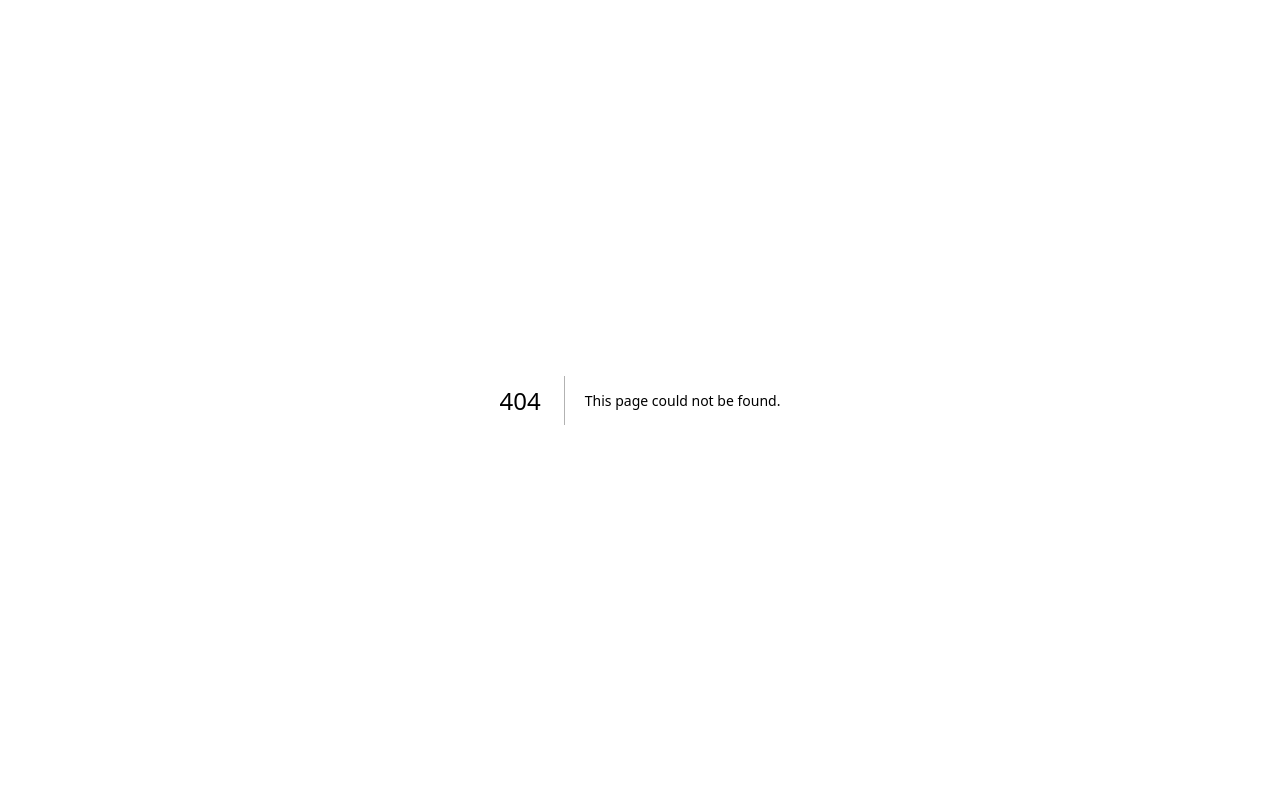
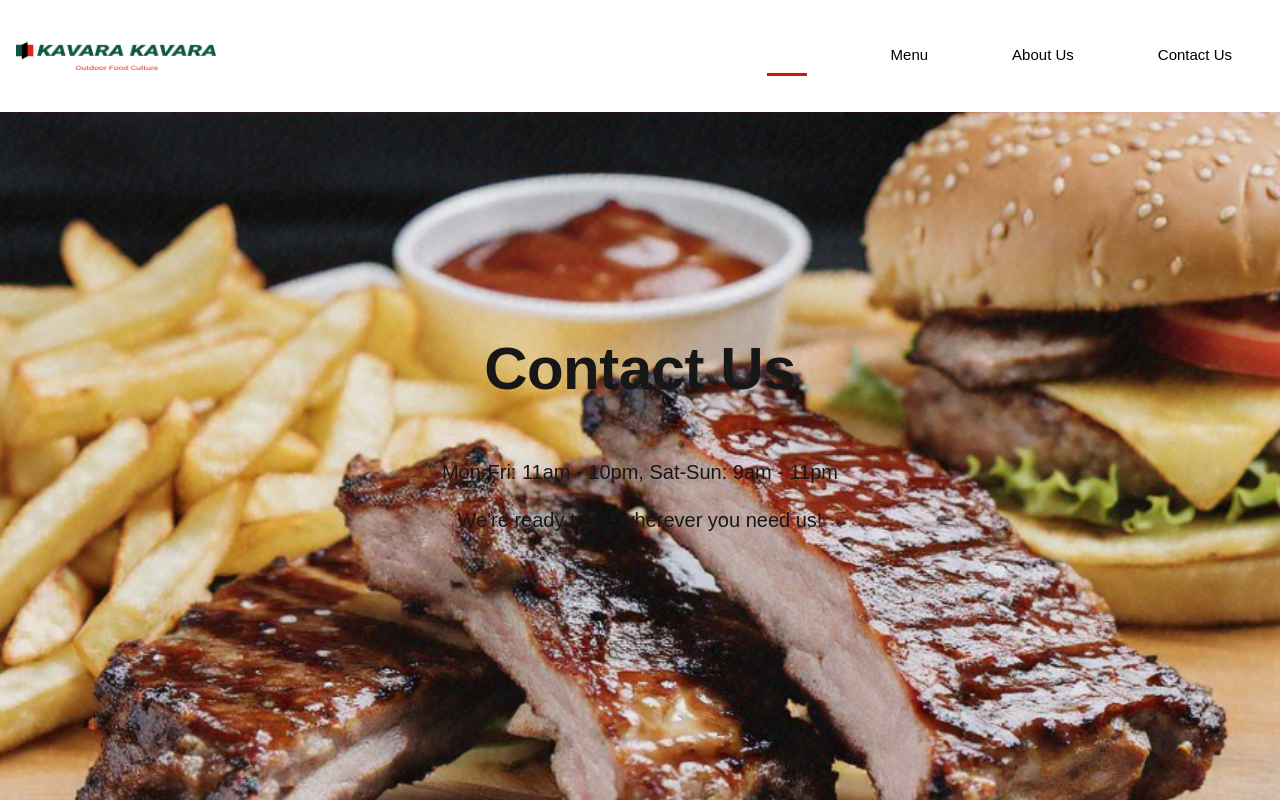
Before and after one commit to Tinashe-Tanyanyiwa/k-v-r, a Next.js app: page /contact in a window 1280 px wide. Before the commit this address had no page. Shown: the top 800 px of the page. Built offline with nearby package versions, Linux system fonts and the light colour scheme.

Commit message:
navbar functionality between directories

```diff
--- a/src/app/Navigation.tsx
+++ b/src/app/Navigation.tsx
@@ -1,18 +1,40 @@
-import React from "react";
+"use client";
+
+import React, { useEffect, useState } from "react";
 import Image from "next/image";
 import logo from "@/../public/images/logo.png";
+import logo2 from "@/../public/images/logo2.png";
 import Link from "next/link";
+import { usePathname } from "next/navigation";
 
 function Navigation() {
+  const pathname = usePathname(); // Use usePathname instead
+  const [navClass, setNavClass] = useState("relative");
+  const [color, setColor] = useState("bg-white");
+  const [logoSrc, setLogoSrc] = useState(logo);
+
+  useEffect(() => {
+    setNavClass(pathname === "/" ? "absolute" : "relative");
+    setColor(pathname === "/" ? "bg-[#0000001F]" : "bg-white");
+    setLogoSrc(pathname === "/" ? logo : logo2); // Use pathname here
+  }, [pathname]);
+
   return (
-    <nav className="bg-[#0000001F] absolute top-0 left-0 right-0 z-2 border-gray-200  w-full ">
+    <nav
+      className={`${color} ${navClass} top-0 left-0 right-0 z-2 border-gray-200 w-full`}
+    >
       <div className=" flex flex-wrap items-center justify-between mx-auto pl-4 pr-[48px] h-[112px]">
         <Link
           href="/"
           className="flex items-center space-x-3 rtl:space-x-reverse"
         >
           {/* <img src="https://flowbite.com/docs/images/logo.svg" className="h-8" alt="Flowbite Logo" /> */}
-          <Image src={logo} width={200} height={48} alt="Kavara Kavara Logo" />
+          <Image
+            src={logoSrc}
+            width={200}
+            height={48}
+            alt="Kavara Kavara Logo"
+          />
           {/* <span className="self-center text-2xl font-semibold whitespace-nowrap dark:text-white">Flowbite</span> */}
         </Link>
         <button
@@ -43,7 +65,7 @@ function Navigation() {
           <ul className="gap-[52px] font-medium flex flex-col p-4 md:p-0 mt-4 border border-gray-100 rounded-lg bg-gray-50 md:flex-row md:space-x-8 rtl:space-x-reverse md:mt-0 md:border-0  bg-transparent ">
             <li>
               <Link
-                href="#"
+                href="/"
                 className="border-b-3 border-[#C81C16] block py-2  text-white font-roboto font-medium text-[15px] leading-[20px] tracking-[]x"
                 aria-current="page"
               >
@@ -69,7 +91,7 @@ function Navigation() {
 
             <li>
               <Link
-                href="#"
+                href="/contact"
                 className="block text-black py-2 font-roboto font-medium text-[15px] leading-[20px] tracking-[]"
               >
                 Contact Us
--- /dev/null
+++ b/src/app/contact/Contact.tsx
@@ -0,0 +1,44 @@
+import React from "react";
+import Navigation from "../Navigation";
+import Image from "next/image";
+import backgroundcontact from "@/../public/images/contacthero.png";
+
+function Contact() {
+  return (
+    <div className="w-full relative">
+      {/* <Navigation></Navigation> */}
+      <div>
+        <div className=" relative bg-[#020D0A80] w-full grid grid-cols-1 ">
+          <Image
+            src={backgroundcontact}
+            alt="Background"
+            layout="fill"
+            objectFit="cover"
+            className="absolute inset-0 "
+          />
+          <div className="mt-[214px] mx-[254px] col-span-1  ">
+            <div className="flex align-center justify-center">
+              <div className="  px-[17px]  w-[931.8px] h-[741.4px] ">
+                <div className="mx-[32px]  relative flex  items-center justify-center">
+                  <div>
+                    <h1 className="mb-[50px] font-roboto font-bold text-6xl leading-[86px] tracking-[-0.5px] text-center">
+                      Contact Us
+                    </h1>
+                    <p className="mb-[28px] font-roboto font-medium text-[20px] leading-none tracking-1percent text-center">
+                      Mon-Fri: 11am - 10pm, Sat-Sun: 9am - 11pm
+                    </p>
+                    <p className="font-roboto font-medium text-[20px] leading-none tracking-1percent text-center">
+                      We're ready to be wherever you need us!
+                    </p>
+                  </div>
+                </div>
+              </div>
+            </div>
+          </div>
+        </div>
+      </div>
+    </div>
+  );
+}
+
+export default Contact;
--- /dev/null
+++ b/src/app/contact/GetInTouch.tsx
@@ -0,0 +1,9 @@
+import React from 'react'
+
+function GetInTouch() {
+  return (
+    <div>GetInTouch</div>
+  )
+}
+
+export default GetInTouch
--- /dev/null
+++ b/src/app/contact/page.tsx
@@ -0,0 +1,14 @@
+import React from "react";
+import Contact from "./Contact";
+import Navigation from "../Navigation";
+
+function page() {
+  return (
+    <div className="bg-white items-center justify-items-center min-h-screen ">
+        <Navigation></Navigation>
+      <Contact></Contact>
+    </div>
+  );
+}
+
+export default page;
--- a/src/app/page.tsx
+++ b/src/app/page.tsx
@@ -15,7 +15,7 @@ import FooterTwo from "./FooterTwo";
 export default function Home() {
   return (
     <div className="bg-white items-center justify-items-center min-h-screen    font-[family-name:var(--font-geist-sans)]">
-      <Navigation></Navigation>
+      <Navigation  ></Navigation>
       {/* <Hero></Hero> */}
       <HeroTwo></HeroTwo>
       {/* <About></About> */}
```
Also changed, not shown: public/images/contacthero.png (added), public/images/logo2.png.
